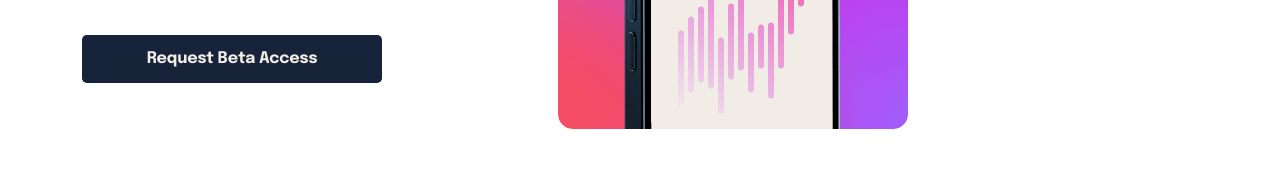
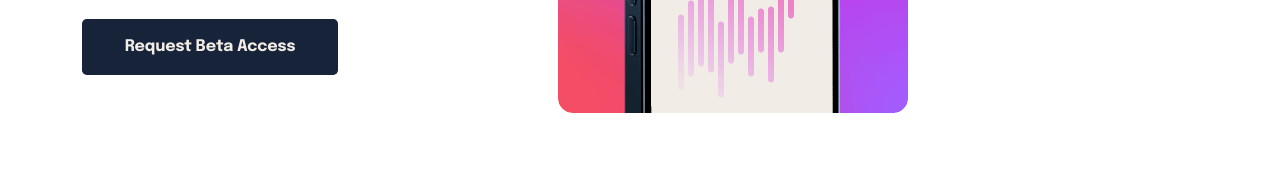
Before and after one commit to nii-hub/suite, a website built with Vite: page index.html in a window 1280 px wide. Shown: the part 615-800 px from the top of the page. Built offline with nearby package versions, Linux system fonts and the light colour scheme.

Commit message:
Fix navbar alignment

```diff
--- a/style.css
+++ b/style.css
@@ -420,6 +420,8 @@
     font-weight: 700;
     font-size: 32px;
     color: var(--color-172339);
+    margin: 0px;
+    padding: 0px;
   }
 
   .navbeta {
@@ -482,8 +484,9 @@
   .bodybeta {
     background-color: var(--color-172339);
     color: var(--color-F3EDE7);
-    width: 300px;
-    padding: 0.5rem 0rem;
+    width: 16rem;
+    height: 3.5rem;
+    /* padding: 0.5rem 0rem; */
     border: none;
   }
 
```
